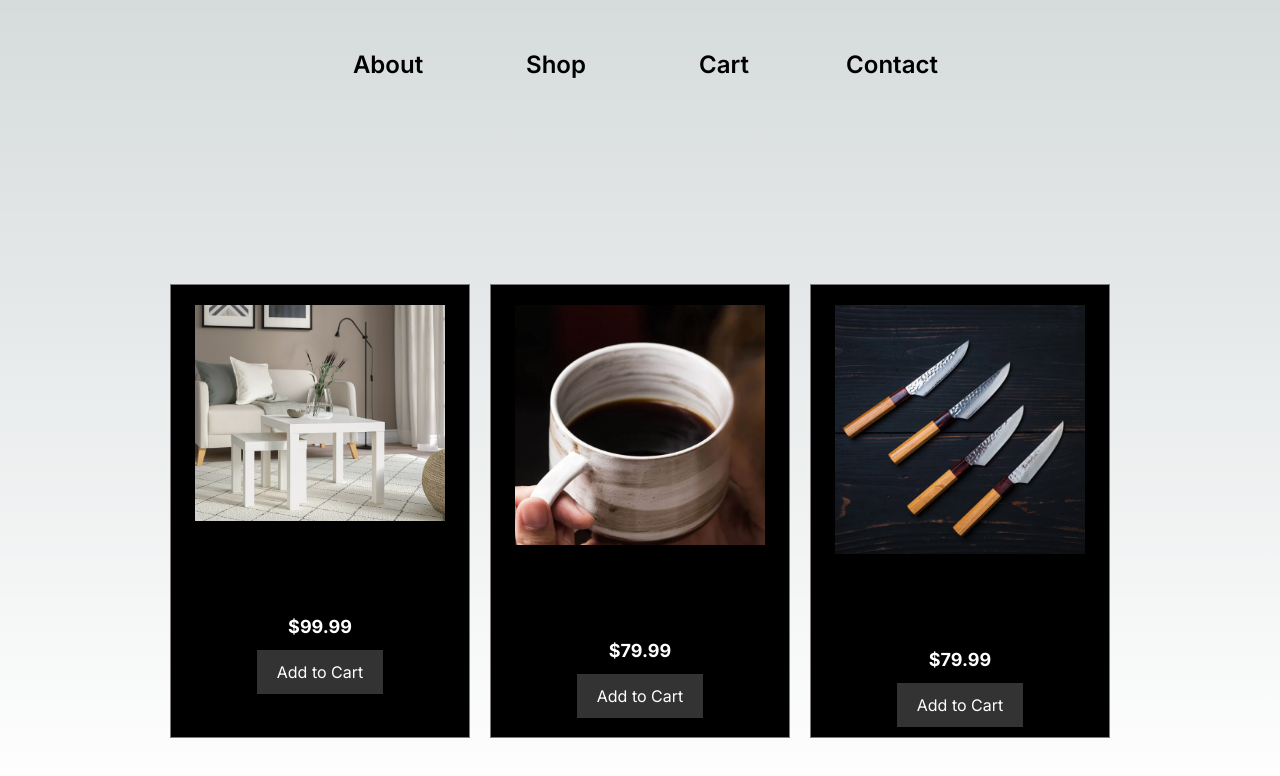
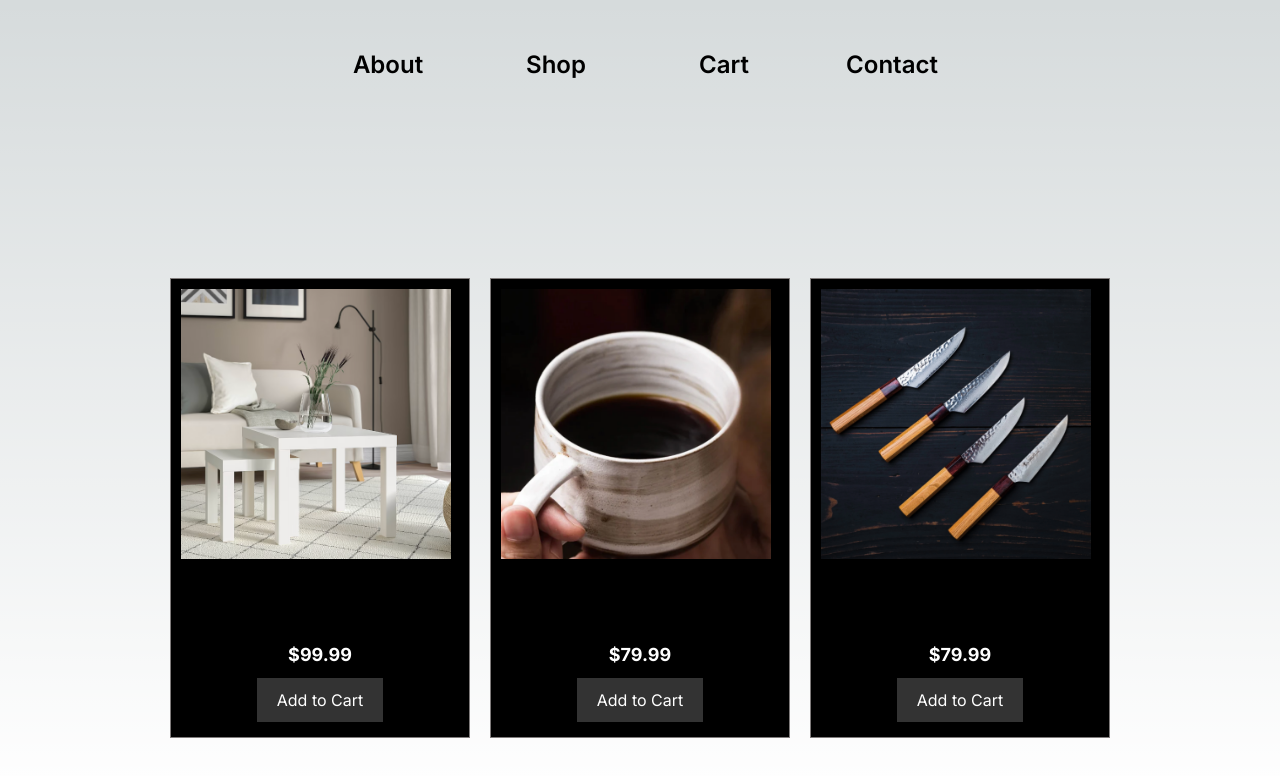
Before and after one commit to jkobb510/e-commerce, a Next.js app: page / in a window 1280 px wide. Shown: the top 776 px of the page. Built offline with nearby package versions, Linux system fonts and the light colour scheme.

Commit message:
image size standardization

```diff
--- a/app/globals.css
+++ b/app/globals.css
@@ -35,9 +35,14 @@ body {
 }
 
 .product img {
-  max-width: 250px;
-  height: auto;
-  margin: 10px auto;
+  width: 100%;
+  height: 100%;
+  object-fit: cover;
+}
+.image-container {
+  width: 270px; /* Set the desired width of the image container */
+  height: 270px; /* Set the desired height of the image container */
+  overflow: hidden; /* Hide any overflow content */
 }
 .price {
   font-size: 18px;
@@ -60,6 +65,7 @@ button {
   padding: 10px 20px;
   font-size: 16px;
   cursor: pointer;
+  margin-bottom: 5px;
 }
 
 button:hover {
--- a/app/page.tsx
+++ b/app/page.tsx
@@ -50,7 +50,9 @@ export default function Home() {
       </div>
       <section className="featured-products">
   <div className="product">
-    <img src="/table.png" alt="Product 1" />
+  <div className="product-image image-container">
+
+    <img src="/table.png" alt="Product 1" /></div>
     <h3>Table</h3>
     <p>Lorem ipsum dolor sit amet, consectetur adipiscing elit.</p>
     <span className="price block">$99.99</span>
@@ -58,14 +60,19 @@ export default function Home() {
   </div>
 
   <div className="product">
-    <img src="/coffee.png" alt="Product 2" />
+    <div className="product-image image-container">
+    <img  src="/coffee.png" alt="Product 2" />
+    </div>
     <h3>Coffee Cup</h3>
     <p>Lorem ipsum dolor sit amet, consectetur adipiscing elit.</p>
     <span className="price block">$79.99</span>
     <button>Add to Cart</button>
   </div>
   <div className="product">
+  <div className="product-image image-container">
+
     <img src="/knife.png" alt="Product 2" />
+    </div>
     <h3>Knife Set</h3>
     <p>Lorem ipsum dolor sit amet, consectetur adipiscing elit.</p>
     <span className="price block">$79.99</span>
```
